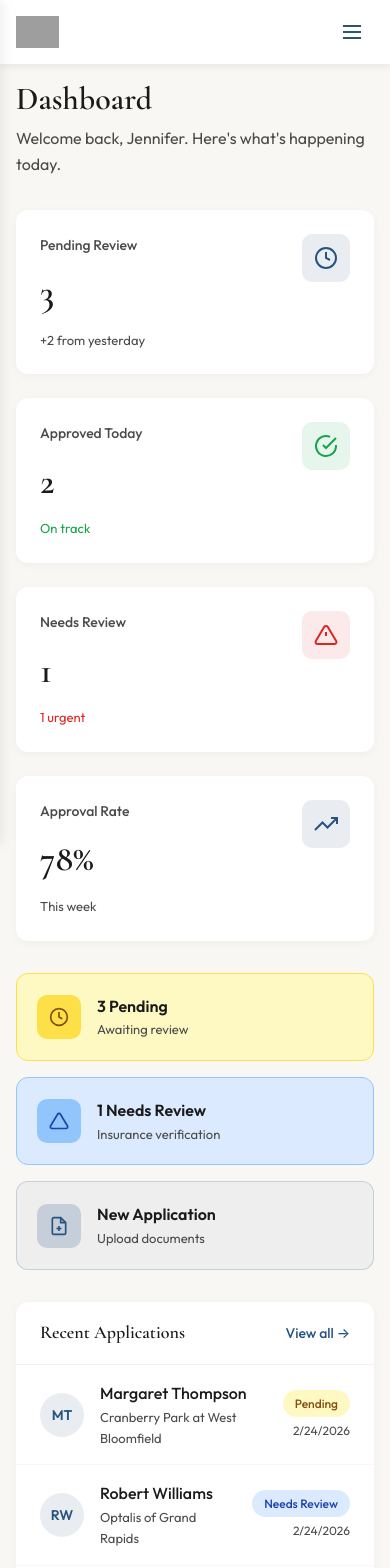
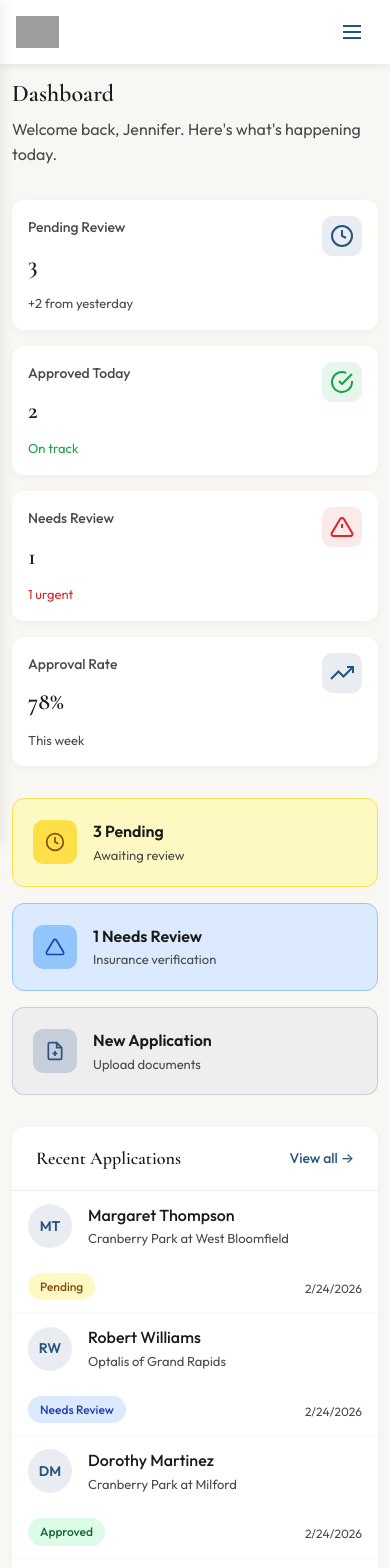
Before and after one commit to CoHoast/optalis, a Next.js app in the folder dashboard/: page /dashboard in a window 390 px wide. Shown: the top 1568 px of the page. Built offline with nearby package versions, Linux system fonts and the light colour scheme; grey boxes are pictures that could not be loaded.

Commit message:
Fix mobile/PWA: Add robust responsive CSS, safe area insets, iOS fixes

```diff
--- a/dashboard/src/app/globals.css
+++ b/dashboard/src/app/globals.css
@@ -20,11 +20,17 @@
   box-sizing: border-box;
 }
 
+html {
+  font-size: 16px;
+  -webkit-text-size-adjust: 100%;
+}
+
 body {
   font-family: 'Outfit', -apple-system, BlinkMacSystemFont, sans-serif;
   background-color: var(--cream);
   color: var(--text);
   line-height: 1.6;
+  overflow-x: hidden;
 }
 
 h1, h2, h3, h4 {
@@ -40,11 +46,13 @@ h1, h2, h3, h4 {
   left: 0;
   width: 260px;
   height: 100vh;
+  height: 100dvh;
   background: white;
   box-shadow: 2px 0 12px rgba(0,0,0,0.08);
   z-index: 100;
   display: flex;
   flex-direction: column;
+  overflow-y: auto;
 }
 
 .sidebar-logo {
@@ -65,6 +73,7 @@ h1, h2, h3, h4 {
 .sidebar-nav {
   padding: 16px;
   flex: 1;
+  overflow-y: auto;
 }
 
 .sidebar-nav a {
@@ -93,6 +102,7 @@ h1, h2, h3, h4 {
 .sidebar-nav a svg {
   width: 20px;
   height: 20px;
+  flex-shrink: 0;
 }
 
 .sidebar-user {
@@ -117,6 +127,7 @@ h1, h2, h3, h4 {
   align-items: center;
   justify-content: center;
   font-weight: 600;
+  flex-shrink: 0;
 }
 
 .sidebar-user-name {
@@ -134,6 +145,7 @@ h1, h2, h3, h4 {
   margin-left: 260px;
   padding: 32px;
   min-height: 100vh;
+  min-height: 100dvh;
 }
 
 /* Cards */
@@ -142,10 +154,6 @@ h1, h2, h3, h4 {
   border-radius: 12px;
   box-shadow: 0 2px 8px rgba(0,0,0,0.04);
   padding: 24px;
-}
-
-.card:hover {
-  box-shadow: 0 4px 16px rgba(0,0,0,0.08);
 }
 
 /* Stats Grid */
@@ -240,6 +248,7 @@ h1, h2, h3, h4 {
   display: flex;
   align-items: center;
   justify-content: center;
+  flex-shrink: 0;
 }
 
 .quick-action.pending .quick-action-icon {
@@ -342,6 +351,7 @@ h1, h2, h3, h4 {
 
 .application-meta {
   text-align: right;
+  flex-shrink: 0;
 }
 
 .application-date {
@@ -357,6 +367,7 @@ h1, h2, h3, h4 {
   border-radius: 20px;
   font-size: 12px;
   font-weight: 500;
+  white-space: nowrap;
 }
 
 .status-pending {
@@ -403,73 +414,22 @@ h1, h2, h3, h4 {
   flex-shrink: 0;
 }
 
-.activity-icon.approved {
-  background: #dcfce7;
-  color: #166534;
-}
+.activity-icon.approved { background: #dcfce7; color: #166534; }
+.activity-icon.new { background: #dbeafe; color: #1e40af; }
+.activity-icon.review { background: #fef9c3; color: #854d0e; }
+.activity-icon.denied { background: #fee2e2; color: #991b1b; }
 
-.activity-icon.new {
-  background: #dbeafe;
-  color: #1e40af;
-}
-
-.activity-icon.review {
-  background: #fef9c3;
-  color: #854d0e;
-}
-
-.activity-icon.denied {
-  background: #fee2e2;
-  color: #991b1b;
-}
-
-.activity-text {
-  font-size: 14px;
-  color: var(--text);
-}
-
-.activity-time {
-  font-size: 12px;
-  color: var(--text-secondary);
-}
+.activity-text { font-size: 14px; color: var(--text); }
+.activity-time { font-size: 12px; color: var(--text-secondary); }
 
 /* Performance */
-.progress-item {
-  margin-bottom: 16px;
-}
-
-.progress-header {
-  display: flex;
-  justify-content: space-between;
-  font-size: 14px;
-  margin-bottom: 8px;
-}
-
-.progress-label {
-  color: var(--text-secondary);
-}
-
-.progress-value {
-  font-weight: 500;
-  color: var(--text);
-}
-
-.progress-bar {
-  height: 8px;
-  background: #f0f0f0;
-  border-radius: 4px;
-  overflow: hidden;
-}
-
-.progress-fill {
-  height: 100%;
-  border-radius: 4px;
-  background: var(--primary);
-}
-
-.progress-fill.green {
-  background: #22c55e;
-}
+.progress-item { margin-bottom: 16px; }
+.progress-header { display: flex; justify-content: space-between; font-size: 14px; margin-bottom: 8px; }
+.progress-label { color: var(--text-secondary); }
+.progress-value { font-weight: 500; color: var(--text); }
+.progress-bar { height: 8px; background: #f0f0f0; border-radius: 4px; overflow: hidden; }
+.progress-fill { height: 100%; border-radius: 4px; background: var(--primary); }
+.progress-fill.green { background: #22c55e; }
 
 /* Week Stats */
 .week-stats {
@@ -492,11 +452,7 @@ h1, h2, h3, h4 {
 .week-stat-value.approved { color: #16a34a; }
 .week-stat-value.denied { color: #dc2626; }
 .week-stat-value.review { color: #2563eb; }
-
-.week-stat-label {
-  font-size: 12px;
-  color: var(--text-secondary);
-}
+.week-stat-label { font-size: 12px; color: var(--text-secondary); }
 
 /* Buttons */
 .btn {
@@ -511,31 +467,14 @@ h1, h2, h3, h4 {
   border: none;
   cursor: pointer;
   font-size: 14px;
+  white-space: nowrap;
 }
 
-.btn-primary {
-  background: var(--primary);
-  color: white;
-}
-
-.btn-primary:hover {
-  background: var(--primary-dark);
-}
-
-.btn-success {
-  background: #16a34a;
-  color: white;
-}
-
-.btn-danger {
-  background: #dc2626;
-  color: white;
-}
-
-.btn-warning {
-  background: #2563eb;
-  color: white;
-}
+.btn-primary { background: var(--primary); color: white; }
+.btn-primary:hover { background: var(--primary-dark); }
+.btn-success { background: #16a34a; color: white; }
+.btn-danger { background: #dc2626; color: white; }
+.btn-warning { background: #2563eb; color: white; }
 
 /* Mobile Header */
 .mobile-header {
@@ -566,6 +505,7 @@ h1, h2, h3, h4 {
   display: flex;
   align-items: center;
   justify-content: center;
+  -webkit-tap-highlight-color: transparent;
 }
 
 .sidebar-overlay {
@@ -580,10 +520,12 @@ h1, h2, h3, h4 {
   display: block;
 }
 
-/* Mobile */
-@media (max-width: 1024px) {
+/* ============================================
+   MOBILE STYLES - Max Width 1024px
+   ============================================ */
+@media screen and (max-width: 1024px) {
   .mobile-header {
-    display: flex;
+    display: flex !important;
   }
 
   .sidebar {
@@ -596,29 +538,143 @@ h1, h2, h3, h4 {
   }
 
   .main-content {
-    margin-left: 0;
-    padding-top: 80px;
+    margin-left: 0 !important;
+    padding: 80px 20px 24px 20px !important;
   }
 
   .stats-grid {
-    grid-template-columns: repeat(2, 1fr);
+    grid-template-columns: repeat(2, 1fr) !important;
+    gap: 16px !important;
   }
 
   .quick-actions {
-    grid-template-columns: 1fr;
+    grid-template-columns: 1fr !important;
   }
 
   .two-column {
-    grid-template-columns: 1fr;
+    grid-template-columns: 1fr !important;
+  }
+
+  /* Fix tables on mobile */
+  table {
+    display: block;
+    overflow-x: auto;
+    -webkit-overflow-scrolling: touch;
   }
 }
 
-@media (max-width: 640px) {
+/* ============================================
+   MOBILE STYLES - Max Width 768px (Tablets)
+   ============================================ */
+@media screen and (max-width: 768px) {
+  .stat-value {
+    font-size: 28px !important;
+  }
+
+  h1 {
+    font-size: 24px !important;
+  }
+
+  .card {
+    padding: 16px !important;
+  }
+
+  /* Application detail 2-column layout */
+  div[style*="grid-template-columns: 1fr 360px"] {
+    display: flex !important;
+    flex-direction: column !important;
+  }
+}
+
+/* ============================================
+   MOBILE STYLES - Max Width 640px (Phones)
+   ============================================ */
+@media screen and (max-width: 640px) {
   .stats-grid {
-    grid-template-columns: 1fr;
+    grid-template-columns: 1fr !important;
   }
 
   .main-content {
-    padding: 80px 16px 24px 16px;
+    padding: 72px 12px 20px 12px !important;
+  }
+
+  .week-stats {
+    grid-template-columns: repeat(2, 1fr) !important;
+  }
+
+  .stat-card {
+    padding: 16px !important;
+  }
+
+  .stat-value {
+    font-size: 24px !important;
+  }
+
+  .stat-icon {
+    width: 40px !important;
+    height: 40px !important;
+  }
+
+  .btn {
+    padding: 8px 14px !important;
+    font-size: 13px !important;
+  }
+
+  /* Hide table columns on very small screens */
+  table th:nth-child(n+4),
+  table td:nth-child(n+4) {
+    display: none;
+  }
+
+  /* Application rows */
+  .application-row {
+    flex-wrap: wrap;
+    padding: 12px 16px !important;
+  }
+
+  .application-meta {
+    width: 100%;
+    text-align: left;
+    margin-top: 8px;
+    display: flex;
+    justify-content: space-between;
+    align-items: center;
+  }
+
+  /* Action buttons stack */
+  div[style*="display: flex"][style*="gap: 8px"] {
+    flex-wrap: wrap !important;
   }
 }
+
+/* ============================================
+   PWA / iOS Specific
+   ============================================ */
+@supports (-webkit-touch-callout: none) {
+  /* iOS specific fixes */
+  body {
+    -webkit-overflow-scrolling: touch;
+  }
+
+  .sidebar {
+    padding-bottom: env(safe-area-inset-bottom);
+  }
+
+  .main-content {
+    padding-bottom: calc(24px + env(safe-area-inset-bottom));
+  }
+}
+
+/* Safe area insets for notched devices */
+@supports (padding: max(0px)) {
+  .mobile-header {
+    padding-left: max(16px, env(safe-area-inset-left));
+    padding-right: max(16px, env(safe-area-inset-right));
+    padding-top: env(safe-area-inset-top);
+    height: calc(64px + env(safe-area-inset-top));
+  }
+
+  .main-content {
+    padding-top: calc(80px + env(safe-area-inset-top)) !important;
+  }
+}
--- a/dashboard/src/app/layout.tsx
+++ b/dashboard/src/app/layout.tsx
@@ -7,8 +7,11 @@ export const metadata: Metadata = {
   manifest: "/manifest.json",
   appleWebApp: {
     capable: true,
-    statusBarStyle: "default",
+    statusBarStyle: "black-translucent",
     title: "Optalis",
+  },
+  formatDetection: {
+    telephone: false,
   },
 };
 
@@ -17,6 +20,8 @@ export const viewport: Viewport = {
   width: "device-width",
   initialScale: 1,
   maximumScale: 1,
+  userScalable: false,
+  viewportFit: "cover",
 };
 
 export default function RootLayout({
@@ -27,9 +32,11 @@ export default function RootLayout({
   return (
     <html lang="en">
       <head>
-        <link rel="apple-touch-icon" href="/icon-192.png" />
+        <link rel="apple-touch-icon" href="/icon.svg" />
+        <link rel="icon" type="image/svg+xml" href="/icon.svg" />
         <meta name="apple-mobile-web-app-capable" content="yes" />
         <meta name="mobile-web-app-capable" content="yes" />
+        <meta name="apple-mobile-web-app-status-bar-style" content="black-translucent" />
       </head>
       <body className="antialiased">
         {children}
```
